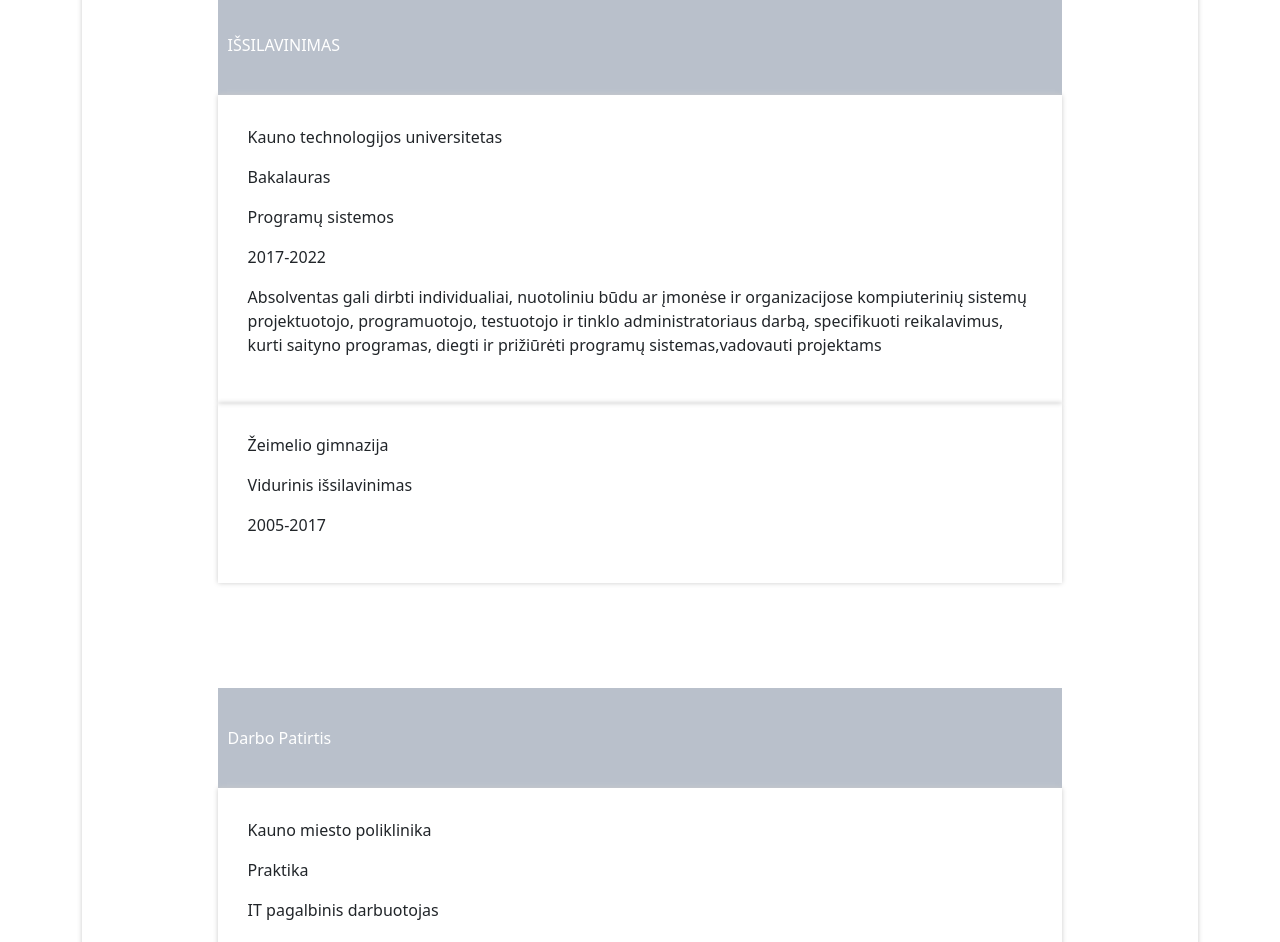
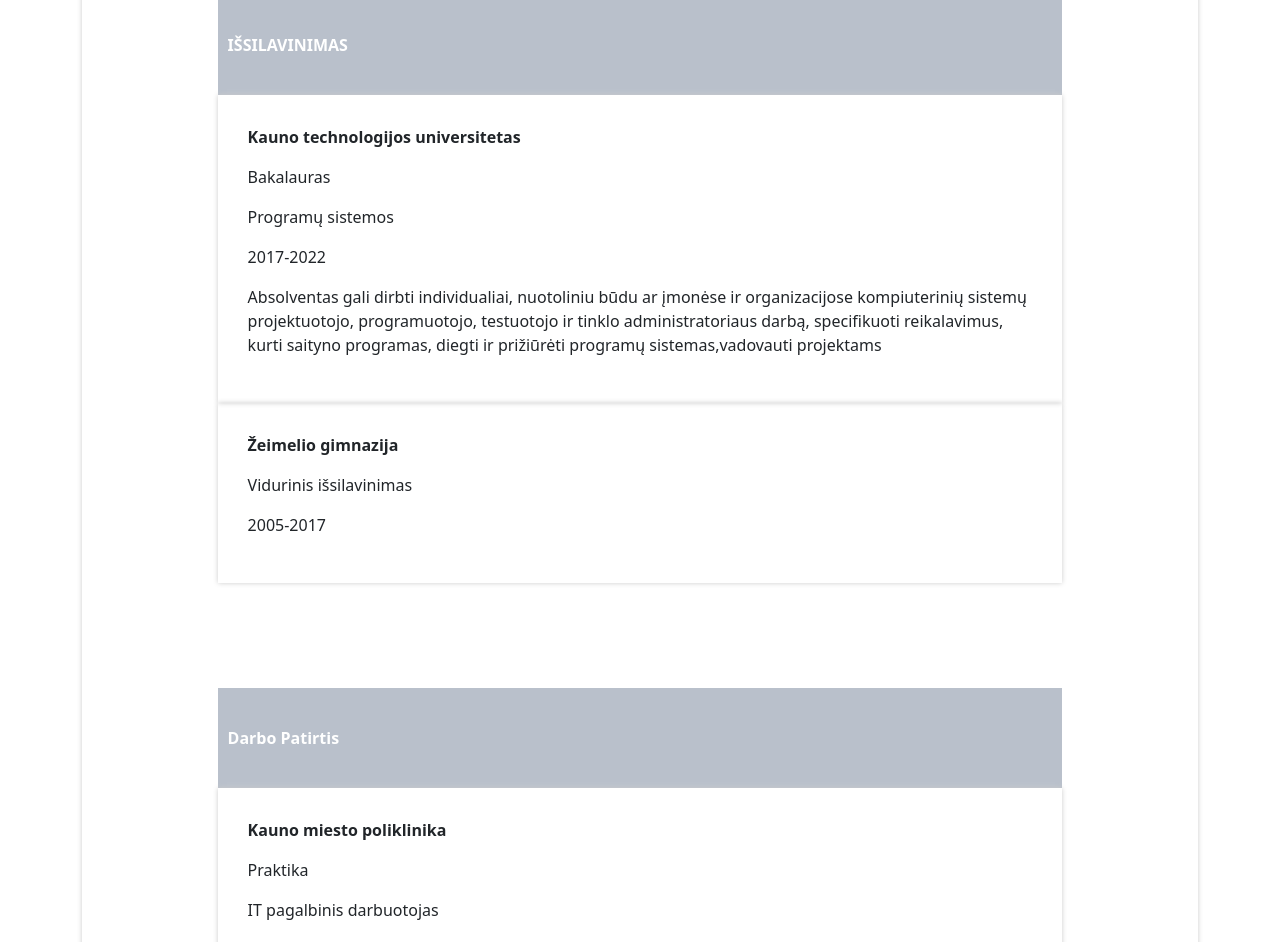
Before and after one commit to Marius456/portfolio, a React (Vite) app: page / in a window 1280 px wide. Shown: the part 720-1662 px from the top of the page. Built offline with nearby package versions, Linux system fonts and the light colour scheme.

Commit message:
small fixes

```diff
--- a/src/pages/About.css
+++ b/src/pages/About.css
@@ -51,3 +51,6 @@
     box-shadow: 0 0 5px #ccc;
     padding: 30px 30px;
 }
+.bold{
+    font-weight: bold;
+}
--- a/src/pages/About.jsx
+++ b/src/pages/About.jsx
@@ -14,15 +14,15 @@
                     <div className="text">
                         <p>Baigęs kursus studentas be darbo patirties.</p>
                         <p>Baigiau KTU "Programų sistemų" studijas.</p>
-                        <a href='files/CV.pdf' download>Click to download</a>
+                        <a href='files/CV.pdf' download>Atsisiųsti CV pdf failą</a>
                     </div>
                 </div>
                 <div className="info">
-                    <div className="title">
+                    <div className="title bold">
                         IŠSILAVINIMAS
                     </div>
                     <div className="info-box">
-                        <p>
+                        <p className="bold">
                             Kauno technologijos universitetas
                         </p>
                         <p>
@@ -39,7 +39,7 @@
                         </p>
                     </div>
                     <div className="info-box">
-                        <p>
+                        <p className="bold">
                             Žeimelio gimnazija
                         </p>
                         <p>
@@ -51,11 +51,11 @@
                     </div>
                 </div>
                 <div className="info">
-                    <div className="title">
+                    <div className="title bold">
                         Darbo Patirtis
                     </div>
                     <div className="info-box">
-                        <p>
+                        <p className="bold">
                             Kauno miesto poliklinika
                         </p>
                         <p>
```
